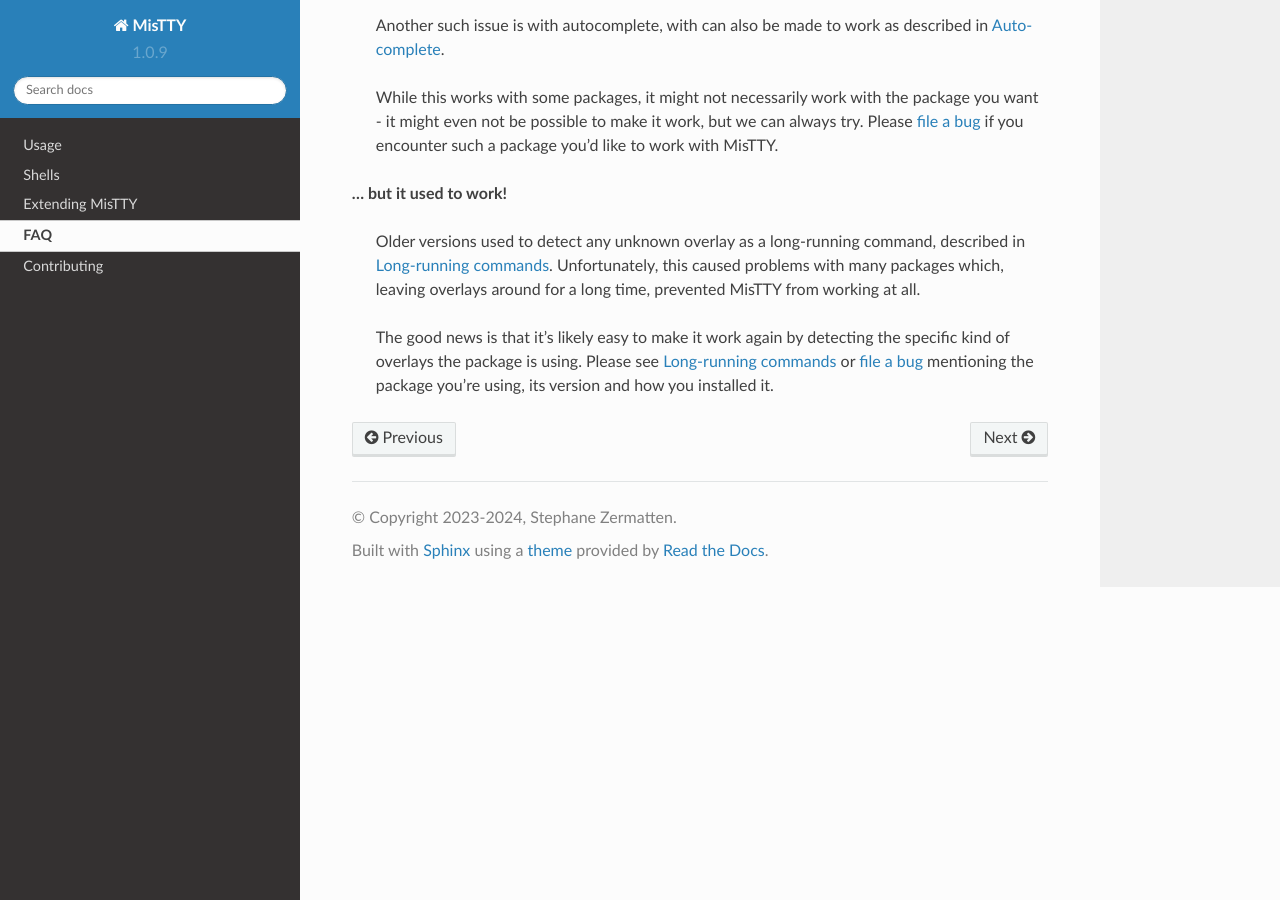
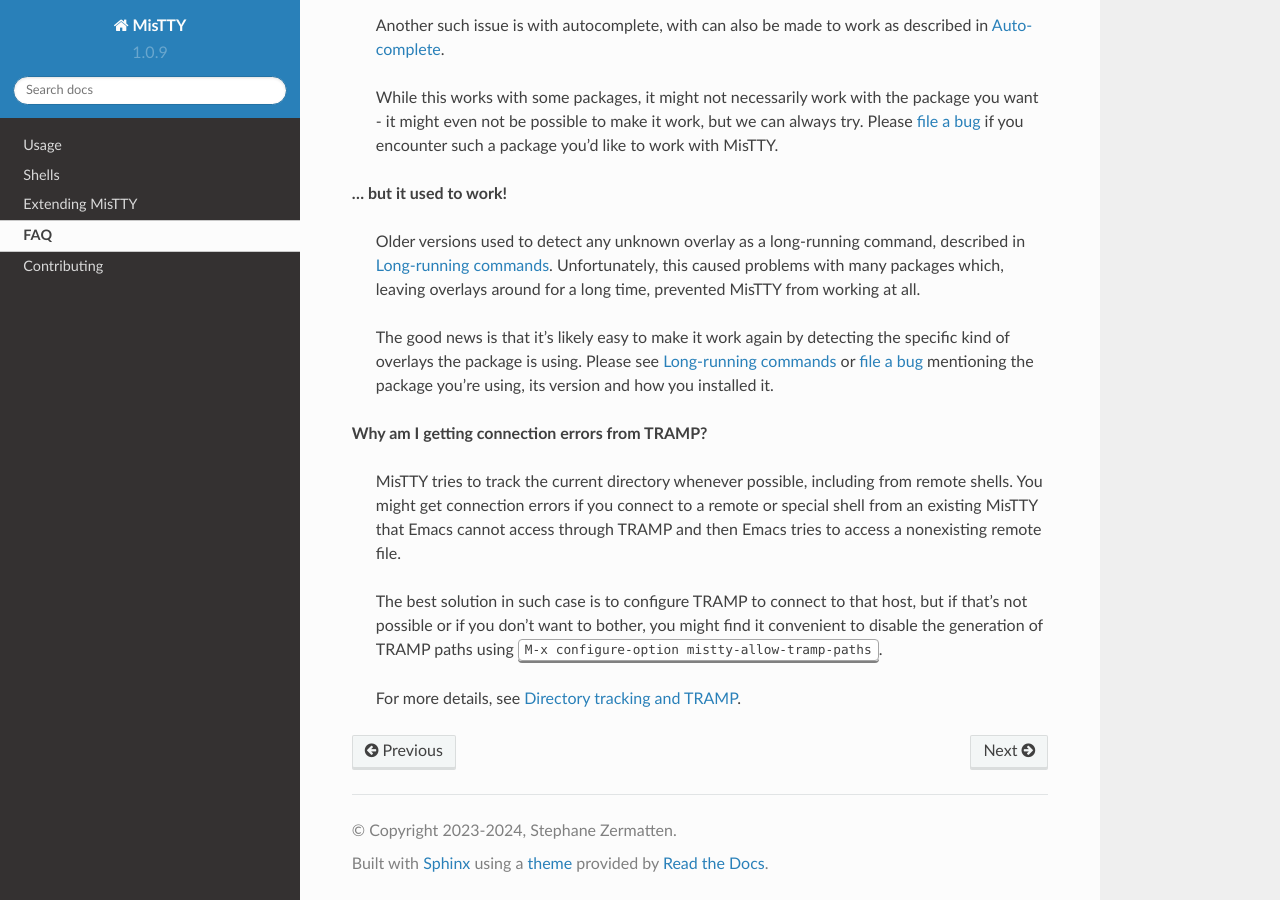
Before and after one commit to szermatt/mistty, a Sphinx documentation site: the page built from docs/source/faq.rst, in a window 1280 px wide and 900 px high, scrolled down 1624 px. Built offline with Sphinx 7.4.7 and the Read the Docs theme 2.0.0, drawn with Linux system fonts in a browser that asks for light colours.

Commit message:
feat!: Allow TRAMP paths by default.
This change switches the default of mistty-allow-tramp-path to t, which
means that MisTTY will build remote paths whenever they're reported
using OSC7.

BREAKING CHANGE: option mistty-allow-tramp-path now defaults to t

```diff
--- a/docs/source/faq.rst
+++ b/docs/source/faq.rst
@@ -99,3 +99,19 @@
     Please see :ref:`lrc` or `file a bug
     <https://github.com/szermatt/mistty/issues>`_ mentioning the
     package you're using, its version and how you installed it.
+
+**Why am I getting connection errors from TRAMP?**
+
+    MisTTY tries to track the current directory whenever possible,
+    including from remote shells. You might get connection errors if
+    you connect to a remote or special shell from an existing MisTTY
+    that Emacs cannot access through TRAMP and then Emacs tries to
+    access a nonexisting remote file.
+
+    The best solution in such case is to configure TRAMP to connect to
+    that host, but if that's not possible or if you don't want to
+    bother, you might find it convenient to disable the generation of
+    TRAMP paths using :kbd:`M-x configure-option
+    mistty-allow-tramp-paths`.
+
+    For more details, see :ref:`dirtrack`.
```
Also changed, not shown: docs/source/usage.rst (+6 -7 lines), 3 other files.
